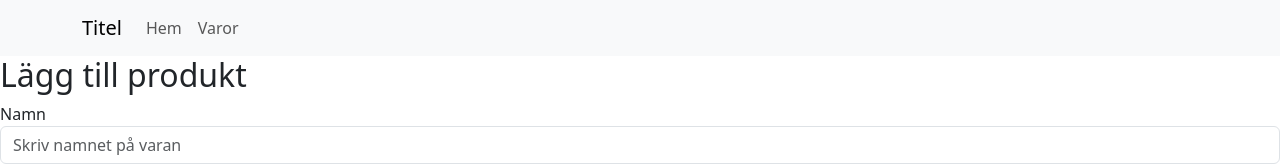
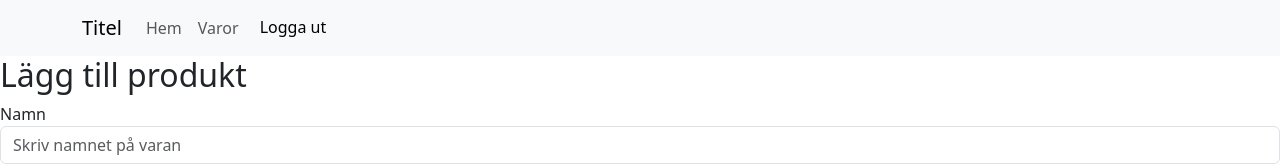
Before and after one commit to veppaan/vue-projekt-fullstack, a Vue app: page /add in a window 1280 px wide. Shown: the top 164 px of the page. Built offline with nearby package versions, Linux system fonts and the light colour scheme; sample sign-in values are in the browser's storage.

Commit message:
lägger in att sidor ska kolla token

```diff
--- a/src/components/Header.vue
+++ b/src/components/Header.vue
@@ -10,6 +10,7 @@
     <ul class="navbar-nav">
         <li class="nav-item"><RouterLink to="/home" active-class="active" class="nav-link">Hem</RouterLink></li>
         <li class="nav-item"><RouterLink to="/items" active-class="active" class="nav-link">Varor</RouterLink></li>
+        <li class="nav-item"><button class="nav-item btn btn-light" @click="logout">Logga ut</button></li>
     </ul>
   </div>
 </div>
@@ -17,10 +18,24 @@
 
 </template>
 
-<script>
+<script setup>
     import { RouterLink } from 'vue-router';
+    import { useRouter } from 'vue-router';
+
+    const router = useRouter()
+
+    const logout = () => {
+        console.log("klick")
+        const token = localStorage.getItem('token')
+        console.log(token)
+        localStorage.removeItem('token')
+        router.push('/login')
+    }
 </script>
 
 <style scoped>
+    .logout:hover{
+        cursor: pointer;
+    }
 
 </style>
--- a/src/router/index.js
+++ b/src/router/index.js
@@ -38,12 +38,18 @@ const router = createRouter({
     {
       path: '/edit/:id',
       name: 'edit',
-      component: EditView
+      component: EditView,
+      meta: {
+        requiresAuth: true
+      }
     },
     {
       path: '/add',
       name: 'add',
-      component: AddView
+      component: AddView,
+      meta: {
+        requiresAuth: true
+      }
     }
   ],
 })
```
